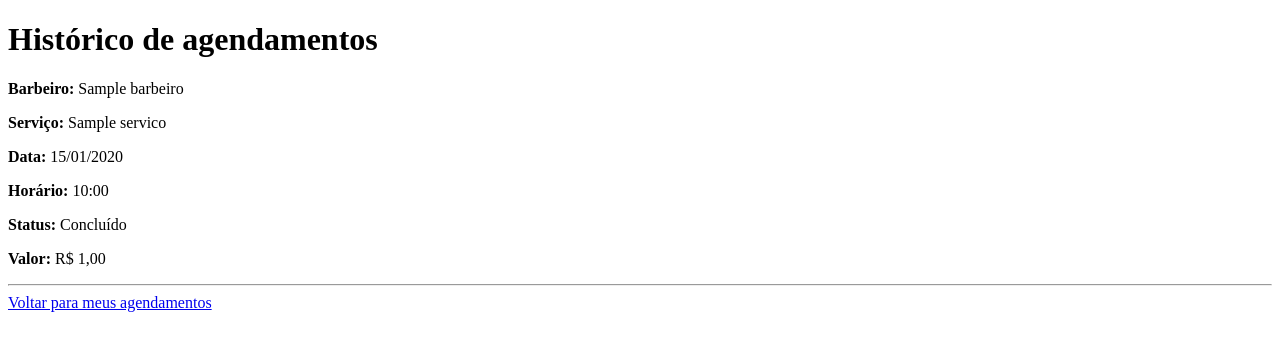
After one commit to srodriguesdev/barbearia-app, a Django app: page /historico/ in a window 1280 px wide. The commit adds this page. Shown: the top 351 px of the page. Run offline with Django 5.2, Linux system fonts and the light colour scheme; a user stored in the database is signed in; tables that the repository leaves empty hold one stand-in row (values such as "Sample post").

Commit message:
Adiciona meus agendamentos cancelamento e historico

```diff
--- a/agenda/models.py
+++ b/agenda/models.py
@@ -1,4 +1,5 @@
 from django.db import models
+from django.db.models import Q
 from django.contrib.auth.models import User
 
 # Create your models here.
@@ -46,10 +47,11 @@ class Agendamento(models.Model):
     def __str__(self):
         return f"Cliente {self.cliente} - Barbeiro {self.barbeiro} - {self.data} {self.horario}"
 
-    class Meta:
-        constraints = [
-            models.UniqueConstraint(
-                fields=["barbeiro", "data", "horario"],
-                name="unique_agendamento_barbeiro_data_horario",
-            )
-        ]
+class Meta:
+    constraints = [
+        models.UniqueConstraint(
+            fields=["barbeiro", "data", "horario"],
+            condition=~Q(status="cancelado"),
+            name="unique_agendamento_ativo_barbeiro_data_horario",
+        )
+    ]
--- /dev/null
+++ b/agenda/templates/agenda/historico_agendamentos.html
@@ -0,0 +1,68 @@
+<!DOCTYPE html>
+<html lang="pt-br">
+
+<head>
+    <meta charset="UTF-8">
+    <title>Histórico de agendamentos</title>
+</head>
+
+<body>
+
+    <h1>Histórico de agendamentos</h1>
+
+
+    {% if agendamentos %}
+
+        {% for agendamento in agendamentos %}
+
+            <p>
+                <strong>Barbeiro:</strong>
+                {{ agendamento.barbeiro }}
+            </p>
+
+            <p>
+                <strong>Serviço:</strong>
+                {{ agendamento.servico }}
+            </p>
+
+            <p>
+                <strong>Data:</strong>
+                {{ agendamento.data|date:"d/m/Y" }}
+            </p>
+
+            <p>
+                <strong>Horário:</strong>
+                {{ agendamento.horario|time:"H:i" }}
+            </p>
+
+            <p>
+                <strong>Status:</strong>
+                {{ agendamento.get_status_display }}
+            </p>
+
+            <p>
+                <strong>Valor:</strong>
+                R$ {{ agendamento.servico.preco }}
+            </p>
+
+            <hr>
+
+        {% endfor %}
+
+
+    {% else %}
+
+        <p>
+            Você ainda não possui agendamentos concluídos.
+        </p>
+
+    {% endif %}
+
+
+    <a href="{% url 'meus_agendamentos' %}">
+        Voltar para meus agendamentos
+    </a>
+
+</body>
+
+</html>
--- a/agenda/templates/agenda/home.html
+++ b/agenda/templates/agenda/home.html
@@ -18,7 +18,9 @@
         </p>
 
         <p>
-            <a href="#">Meus agendamentos</a>
+            <a href="{% url 'meus_agendamentos' %}">
+                Meus agendamentos
+            </a>
         </p>
 
         <p>
--- a/agenda/urls.py
+++ b/agenda/urls.py
@@ -12,4 +12,7 @@ urlpatterns = [
     path("horario/", views.escolher_horario, name="escolher_horario"),
     path("confirmar/", views.confirmar_agendamento, name="confirmar_agendamento"),
     path("sucesso/",views.sucesso_agendamento,name="sucesso_agendamento"),
+    path("meus-agendamentos/",views.meus_agendamentos,name="meus_agendamentos"),
+    path("cancelar/<int:agendamento_id>/",views.cancelar_agendamento,name="cancelar_agendamento"),
+    path("historico/",views.historico_agendamentos,name="historico_agendamentos"),
 ]
--- a/agenda/views.py
+++ b/agenda/views.py
@@ -574,3 +574,126 @@ def sucesso_agendamento(request):
             "link_whatsapp": link_whatsapp,
         }
     )
+
+@login_required
+def meus_agendamentos(request):
+
+    # Atualiza automaticamente os agendamentos
+    # cujo horário final já passou
+    atualizar_agendamentos_concluidos()
+
+
+    # Mostra somente os agendamentos confirmados
+    # do usuário que está logado
+    agendamentos = Agendamento.objects.filter(
+        cliente=request.user,
+        status="confirmado"
+    ).order_by(
+        "data",
+        "horario"
+    )
+
+
+    return render(
+        request,
+        "agenda/meus_agendamentos.html",
+        {
+            "agendamentos": agendamentos,
+        }
+    )
+
+@login_required
+def cancelar_agendamento(request, agendamento_id):
+
+    # Busca o agendamento do usuário logado
+    agendamento = Agendamento.objects.get(
+        id=agendamento_id,
+        cliente=request.user
+    )
+
+
+    # Se o usuário confirmar o cancelamento
+    if request.method == "POST":
+
+        # Altera o status para cancelado
+        agendamento.status = "cancelado"
+
+        # Salva a alteração no banco
+        agendamento.save()
+
+        # Volta para Meus agendamentos
+        return redirect("meus_agendamentos")
+
+
+    # Se apenas abriu a página,
+    # mostra a tela de confirmação
+    return render(
+        request,
+        "agenda/confirmar_cancelamento.html",
+        {
+            "agendamento": agendamento,
+        }
+    )
+
+@login_required
+def historico_agendamentos(request):
+
+    # Atualiza automaticamente os agendamentos
+    # cujo horário final já passou
+    atualizar_agendamentos_concluidos()
+
+
+    # Busca somente os agendamentos concluídos
+    # do usuário que está logado
+    agendamentos = Agendamento.objects.filter(
+        cliente=request.user,
+        status="concluido"
+    ).order_by(
+        "-data",
+        "-horario"
+    )
+
+
+    return render(
+        request,
+        "agenda/historico_agendamentos.html",
+        {
+            "agendamentos": agendamentos,
+        }
+    )
+
+def atualizar_agendamentos_concluidos():
+
+    # Pega a data e hora atual
+    agora = timezone.localtime()
+
+
+    # Busca somente agendamentos que ainda estão confirmados
+    agendamentos = Agendamento.objects.filter(
+        status="confirmado"
+    )
+
+
+    for agendamento in agendamentos:
+
+        # Monta a data e hora de início do agendamento
+        inicio_agendamento = datetime.combine(
+            agendamento.data,
+            agendamento.horario
+        )
+
+
+        # Calcula o horário final usando a duração do serviço
+        fim_agendamento = inicio_agendamento + timedelta(
+            minutes=agendamento.servico.duracao
+        )
+
+
+        # Compara com a hora atual
+        if fim_agendamento <= agora.replace(tzinfo=None):
+
+            # Marca o agendamento como concluído
+            agendamento.status = "concluido"
+
+            # Salva a alteração no banco
+            agendamento.save()
```
Also changed, not shown: agenda/templates/agenda/confirmar_cancelamento.html (added, +52 -0 lines), agenda/templates/agenda/meus_agendamentos.html (added, +90 -0 lines), agenda/migrations/0005_remove_agendamento_unique_agendamento_barbeiro_data_horario.py (added).
